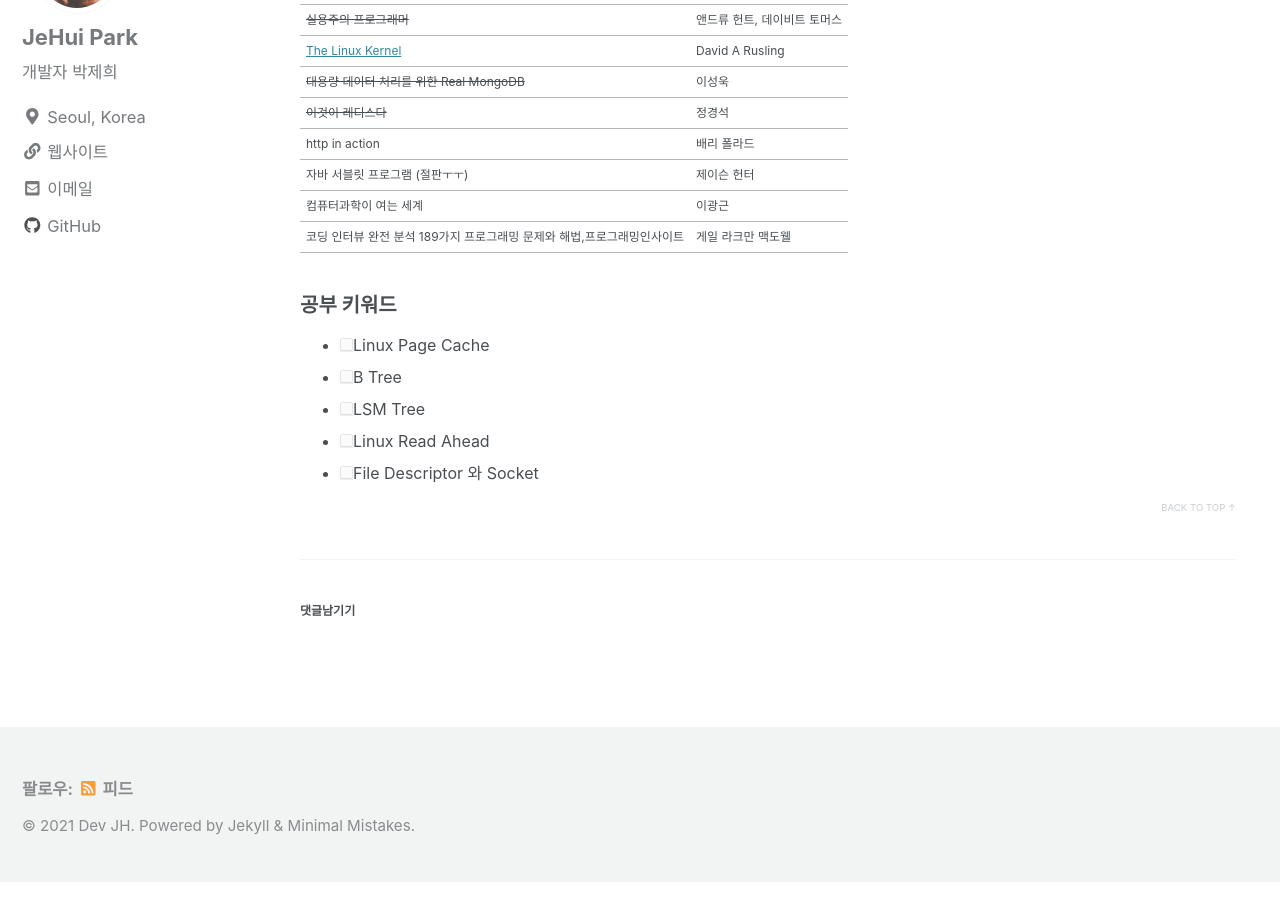
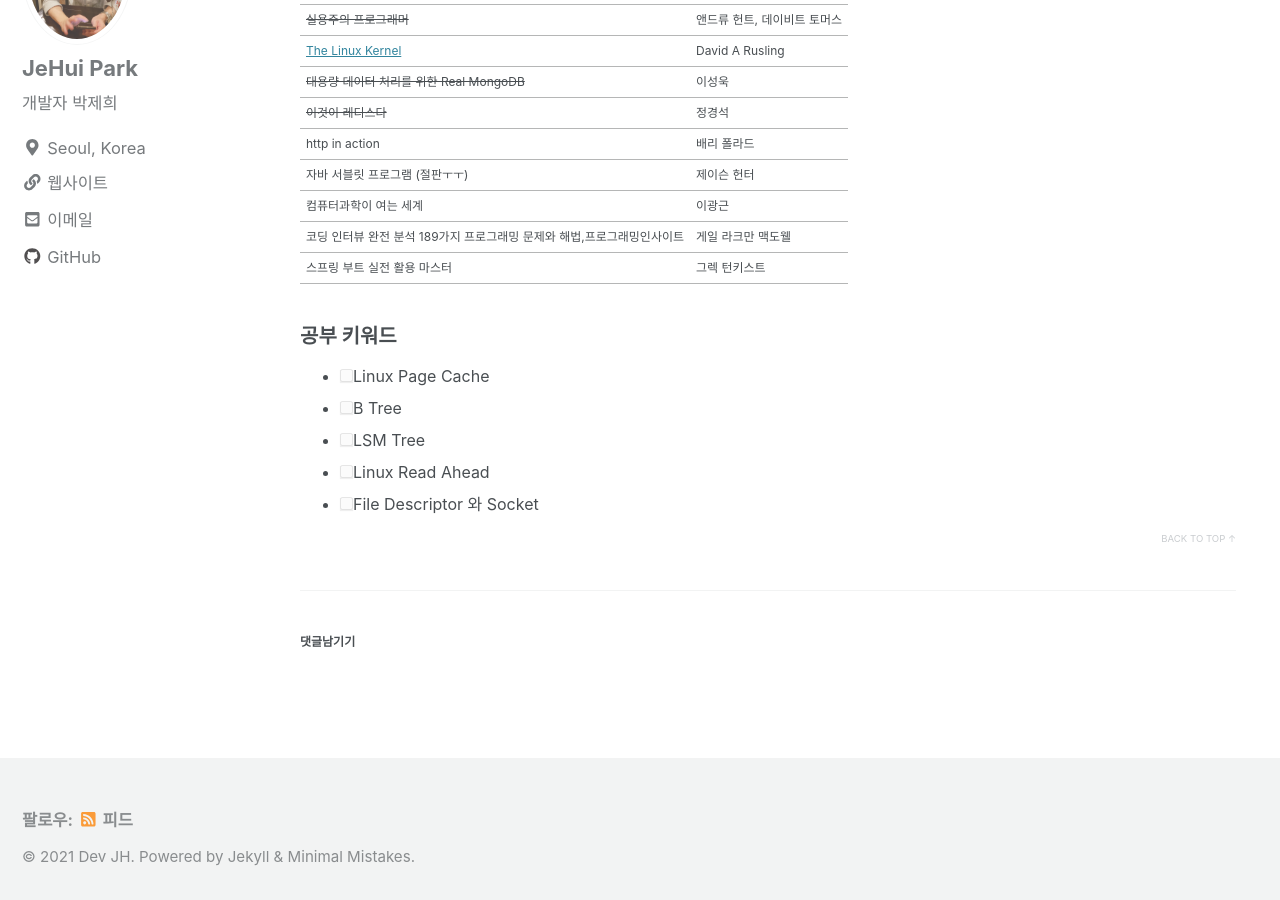
Before and after one commit to JeHuiPark/JeHuiPark.github.io, a Jekyll site: the page built from _posts/2019-06-16-study-todo-list.md, in a window 1280 px wide and 900 px high, scrolled down 665 px. Built offline with Jekyll 4.4.1, drawn with Linux system fonts in a browser that asks for light colours; nearby versions of some CDN libraries; comment, search, counter and statistics services are not loaded.

Commit message:
Update 2019-06-16-study-todo-list.md

```diff
--- a/_posts/2019-06-16-study-todo-list.md
+++ b/_posts/2019-06-16-study-todo-list.md
@@ -38,6 +38,7 @@ http in action | 배리 폴라드
 자바 서블릿 프로그램 (절판ㅜㅜ)| 제이슨 헌터
 컴퓨터과학이 여는 세계 | 이광근
 코딩 인터뷰 완전 분석 189가지 프로그래밍 문제와 해법,프로그래밍인사이트 | 게일 라크만 맥도웰
+스프링 부트 실전 활용 마스터 | 그렉 턴키스트
 
 ## 공부 키워드
 - [ ] Linux Page Cache
```
